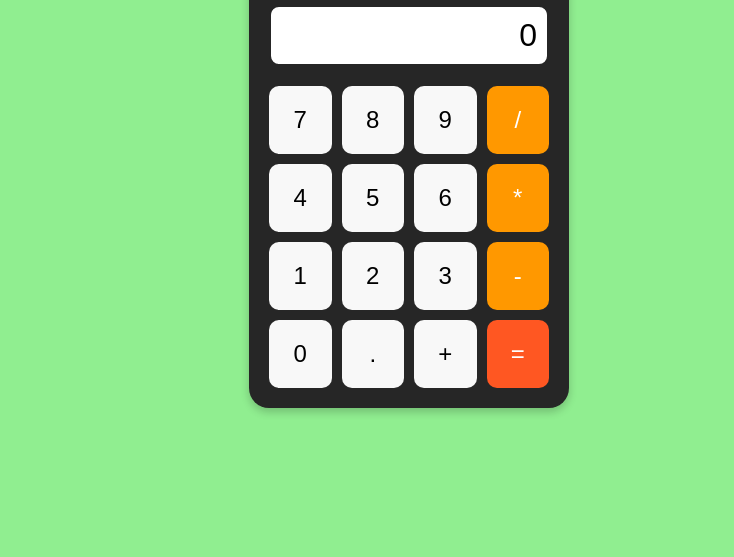
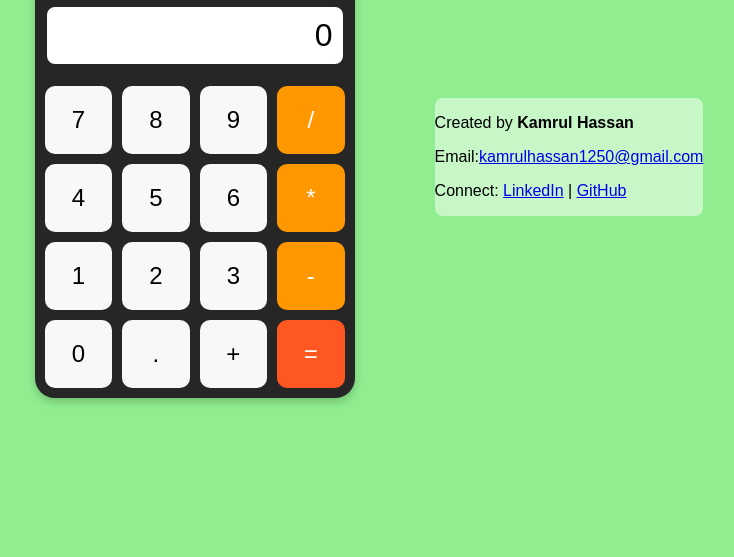
Before and after one commit to kamrul1250/Calculator, a plain HTML site: page index.html in a window 1280 px wide. Shown: the part 243-800 px from the top of the page, without its empty margins (231-965 px from the left). Drawn offline with Linux system fonts and the light colour scheme.

Commit message:
Add files via upload

```diff
--- a/index.html
+++ b/index.html
@@ -7,6 +7,7 @@
   <link rel="stylesheet" href="styles.css">
 </head>
 <body>
+  <div class="cal">
     <div id="calculator">
       <h1 class="name" style="color: orange;">Calculator</h1>
       <input id="display" value="0" readonly>
@@ -29,6 +30,18 @@
         <button onclick="calculate()">=</button>
 
       </div>
+
+
+    </div>
+    <div class="creator-info">
+      <p class="jolil">Created by <strong>Kamrul Hassan</strong></p>
+    <p class="jolil">Email:<a href="mailto:kamrulhassan1250@gmail.com">kamrulhassan1250@gmail.com</a></p>
+    <p class="jolil">
+      Connect:
+      <a href="https://www.linkedin.com/in/kamrul-hassan-799254368/" target="_blank">LinkedIn</a> |
+      <a href="https://github.com/kamrul1250" target="_blank">GitHub</a>
+    </p>
+    </div>
   </div>
   <script src="index.js"></script>
 </body>
--- a/styles.css
+++ b/styles.css
@@ -18,7 +18,7 @@ body {
   background-color: hsl(0, 0%, 15%);
   border-radius: 20px;
   width: 320px;
-  padding: 20px;
+  padding: 10px;
   box-shadow: 0 4px 8px rgba(0, 0, 0, 0.2);
 }
 
@@ -57,7 +57,7 @@ button {
 }
 
 button:hover {
-  background-color: white;
+  background-color: antiquewhite;
 }
 
 button:active {
@@ -93,3 +93,17 @@ button:last-child:hover {
 button:last-child:active {
   background-color: #d84315;
 }
+
+.cal{
+display: flex;
+align-items: center;
+}
+.cal .creator-info{
+  margin: 80px;
+  background-color: rgba(255,255,255,0.5);
+  width: fit-content;;
+  justify-content: left;
+  border-radius: 8px;
+  font-family: Arial, sans-serif;
+
+}
```
Lines whose indentation alone changed are shown as unchanged.
